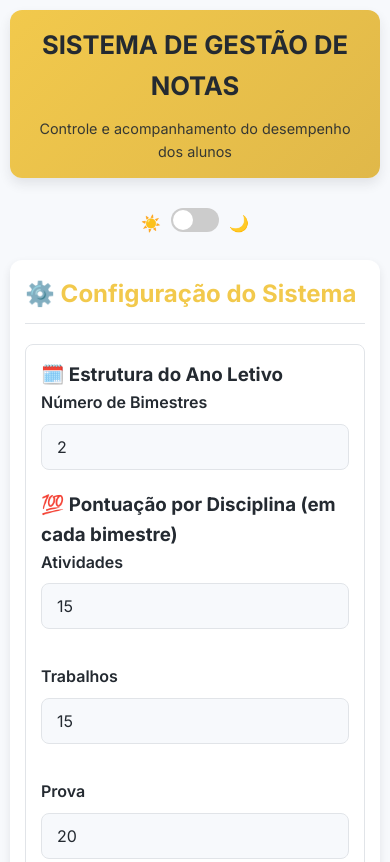
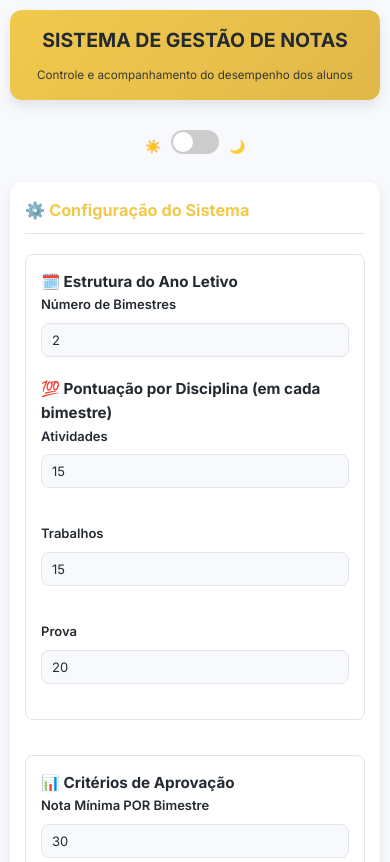
Before and after one commit to indugrind/Gest-odeNotasEJA, a plain HTML site: page index.html in a window 390 px wide. Shown: the top 862 px of the page. Drawn offline with nearby package versions, Linux system fonts and the light colour scheme.

Commit message:
Update index.html

```diff
--- a/index.html
+++ b/index.html
@@ -55,8 +55,11 @@
             --shadow-color: var(--dark-shadow);
         }
         * { margin: 0; padding: 0; box-sizing: border-box; font-family: 'Inter', 'Segoe UI', sans-serif; }
-        html { scroll-behavior: smooth; }
-        body { background-color: var(--bg-color); color: var(--text-color); line-height: 1.6; padding: 20px; transition: background-color 0.3s, color 0.3s; }
+        html {
+            scroll-behavior: smooth;
+            font-size: 16px; /* Base font size for desktops */
+        }
+        body { background-color: var(--bg-color); color: var(--text-color); line-height: 1.6; padding: 20px; transition: background-color 0.3s, color 0.3s; -webkit-text-size-adjust: 100%; }
         .container { max-width: 1400px; margin: 0 auto; }
         .header-controls { display: flex; justify-content: space-between; align-items: center; margin-bottom: 20px; }
         header { background: linear-gradient(135deg, var(--primary), var(--primary-dark)); color: var(--light-text); padding: 20px; border-radius: 12px; margin-bottom: 30px; box-shadow: 0 6px 12px var(--shadow-color); text-align: center; }
@@ -145,7 +148,17 @@
         .search-result-item:hover { background-color: rgba(242, 201, 76, 0.1); }
         .search-result-item:not(:last-child) { border-bottom: 1px solid var(--border-color); }
 
+        /* === RESPONSIVIDADE === */
+        @media (max-width: 1024px) {
+            html {
+                font-size: 15px;
+            }
+        }
+
         @media (max-width: 768px) {
+            html {
+                font-size: 14px;
+            }
             body {
                 padding: 10px;
             }
@@ -153,17 +166,20 @@
                 padding: 15px;
             }
             header h1 {
-                font-size: 1.6rem;
+                font-size: 1.8rem;
             }
             header p {
-                font-size: 0.9rem;
+                font-size: 1rem;
             }
             .card {
                 padding: 15px;
             }
-            .grid-2, .grid-3, .grid-5 {
+            .grid-2, .grid-3 {
                 grid-template-columns: 1fr;
                 gap: 15px;
+            }
+             .grid-5 {
+                grid-template-columns: repeat(auto-fit, minmax(100px, 1fr));
             }
             .disciplina-header {
                 flex-direction: column;
@@ -188,7 +204,46 @@
                 gap: 15px;
                 align-items: center;
             }
+            button, input, select, textarea {
+                font-size: 1rem;
+                padding: 10px 12px;
+            }
+            .btn-small {
+                padding: 6px 10px;
+            }
+            .stat-value {
+                font-size: 2rem;
+            }
         }
+
+        @media (max-width: 480px) {
+            html {
+                font-size: 13px;
+            }
+            header h1 {
+                font-size: 1.5rem;
+            }
+            header p {
+                font-size: 0.9rem;
+            }
+            .card h2 {
+                font-size: 1.25rem;
+            }
+            .modal {
+                padding: 15px;
+            }
+            button, input, select, textarea {
+                padding: 8px 10px;
+            }
+            .grid-5 {
+                grid-template-columns: 1fr 1fr; /* Two columns for smaller screens */
+                gap: 10px;
+            }
+            .grid-5 .form-group:last-child {
+                grid-column: 1 / -1; /* Total spans full width */
+            }
+        }
+
 
         @media print {
             body * { visibility: hidden; }
```
